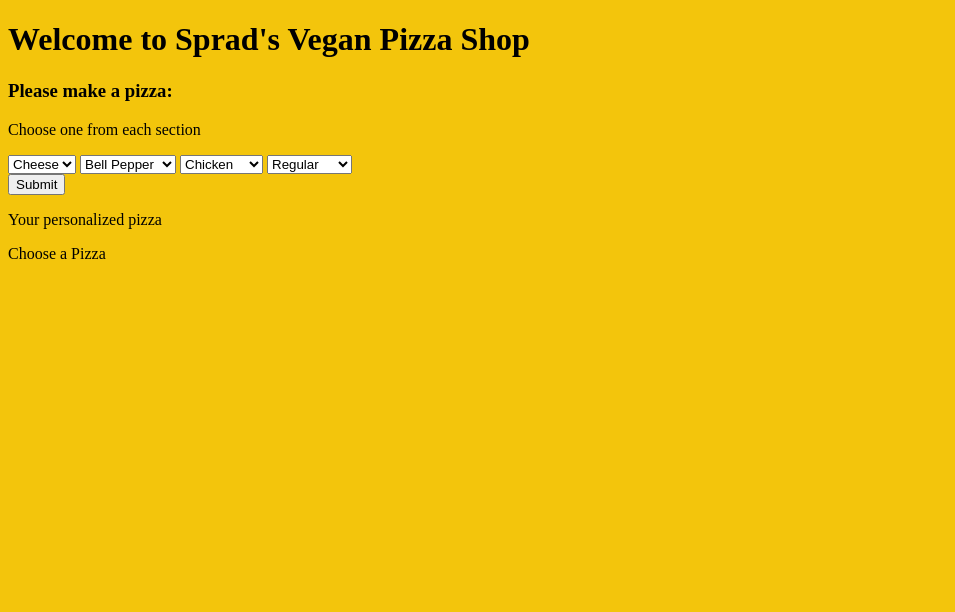
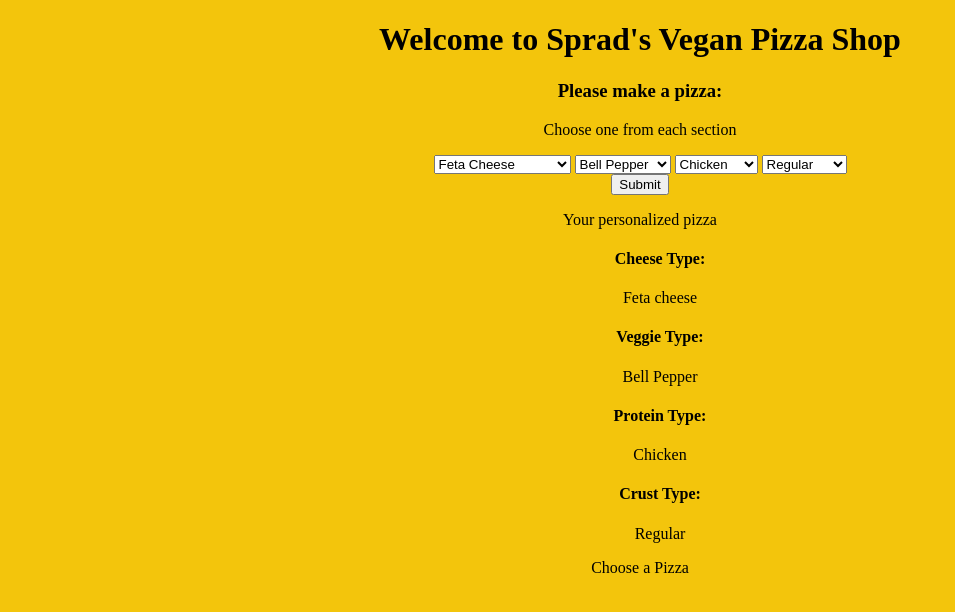
Before and after one commit to hspradlin8/Pizza-Shop, a plain HTML site: page Index.html in a window 1280 px wide. Both pictures are taken after a click on the button "Submit". Shown: the whole page, without its empty margins (0-955 px from the left). Drawn offline with Linux system fonts and the light colour scheme.

Commit message:
fixed personal orders

```diff
--- a/Index.html
+++ b/Index.html
@@ -14,25 +14,27 @@
         <h1>Welcome to Sprad's Vegan Pizza Shop</h1>
         <h3>Please make a pizza:</h3>
         <label for="pizza">Choose one from each section</label>
-        <div id="pizzaTopping">
+        <div class="pizzaItems">
             <p id="result"></p>
-            <select>
-                <option value="cheese">Cheese</option>
+            <select id="cheese">
+                <option value="Feta cheese">Feta Cheese</option>
+                <option value="Mozzarella cheese">Mozzarella Cheese</option>
+                <option value="Cheddar cheese">Cheddar Cheese</option>
             </select>
-            <select>
+            <select id="veg">
                 <option value="Bell Pepper">Bell Pepper</option>
                 <option value="Spinach">Spinach</option>
                 <option value="Mushroom">Mushroom</option>
                 <option value="Black Olives">Black Olives</option>
                 <option value="Tomatoes">Tomatoes</option>
             </select>
-            <select>
+            <select id="protein">
                 <option value="Chicken">Chicken</option>
-                <option value="Sepperoni">Pepperoni</option>
+                <option value="Pepperoni">Pepperoni</option>
                 <option value="Sausage">Sausage</option>
                 <option value="Tofu">Tofu</option>
             </select>
-            <select>
+            <select id="crust">
                 <option value="Regular">Regular</option>
                 <option value="Thin">Thin</option>
                 <option value="Deep Dish">Deep Dish</option>
--- a/main.css
+++ b/main.css
@@ -3,4 +3,10 @@ header{
 }
 body {
     background-color: #F3C50C;
+    text-align: center;
 }
+
+/* #personalized {
+    display: flex;
+    justify-items: right;
+} */
--- a/main.js
+++ b/main.js
@@ -1,6 +1,6 @@
 
-const makePizza = (cheese, veggie, meat, crust) => {
-    //console.log(`I want a ${cheese} ${veggie} ${meat} ${crust} crust pizza`);
+const makePizza = (cheese, veg, protein, crust) => {
+    //console.log(`I want a ${cheese} ${veg} ${protein} ${crust} crust pizza`);
 }
 
 
@@ -8,62 +8,77 @@ const makePizza = (cheese, veggie, meat, crust) => {
 const pizzaArray = [
     {
         cheese: "Cheese",
-        veggie: "Bell Peppers",
-        meat: "Sausage",
+        veg: "Bell Peppers",
+        protein: "Sausage",
         crust: "Regular"
 
     },
     {
         cheese: "Cheese",
-        veggie: "Bell Peppers",
-        meat: "Sausage",
+        veg: "Bell Peppers",
+        protein: "Sausage",
         crust: "Thin"
 
     },
     {
         cheese: "Cheese",
-        veggie: "Spinach",
-        meat: "Tofu",
+        veg: "Spinach",
+        protein: "Tofu",
         crust: "Regular"
 
     },
     {
         cheese: "Cheese",
-        veggie: "Tomatoes",
-        meat: "Chicken",
+        veg: "Tomatoes",
+        protein: "Chicken",
         crust: "Deep Dish"
 
     },
     {
         cheese: "Cheese",
-        veggie: "Spinach",
-        meat: "Bacon",
+        veg: "Spinach",
+        protein: "Bacon",
         crust: "Thin"
 
     },
 ]
 
 pizzaArray.forEach((pizza) => {
-    makePizza(pizza.cheese, pizza.veggie, pizza.meat, pizza.crust)
+    makePizza(pizza.cheese, pizza.veg, pizza.protein, pizza.crust)
 });
+
+
+// Your personalized pizza //
 
 document.getElementById("submit").addEventListener("click", getPizzaTopping);
 
 
 //change it to where each result is printed to the DOM.
 function getPizzaTopping() {
-    var p = document.getElementById("pizzaTopping");
+    var p = document.getElementById("cheese");
     var result = p.options[p.selectedIndex].value;
 
-    // var v = document.getElementById("pizzaVeg");
-    // var result = v.options[v.selectedIndex].value;
+    p = document.getElementById("veg");
+    var resultTwo = p.options[p.selectedIndex].value;
 
-    // var m = document.getElementById("pizzaMeat");
-    // var result = m.options[m.selectedIndex].value;
+    p = document.getElementById("protein");
+    var resultThree = p.options[p.selectedIndex].value;
 
-    // var c = document.getElementById("pizzaCrust");
-    // var result = c.options[c.selectedIndex].value;
+    p = document.getElementById("crust");
+    var resultFour = p.options[p.selectedIndex].value;
 
-    document.getElementById("personalized").innerHTML = result;
+    var html = `
+    <ul>
+        <h4>Cheese Type:</h4>
+        <p>${result}</p>
+        <h4>Veggie Type:</h4>
+        <p>${resultTwo}</p>
+        <h4>Protein Type:</h4>
+        <p>${resultThree}</p>
+        <h4>Crust Type:</h4>
+        <p>${resultFour}</p>
+    </ul>`
+
+    document.getElementById("personalized").innerHTML = html;
     console.log("Button is clicked");
 }
```
